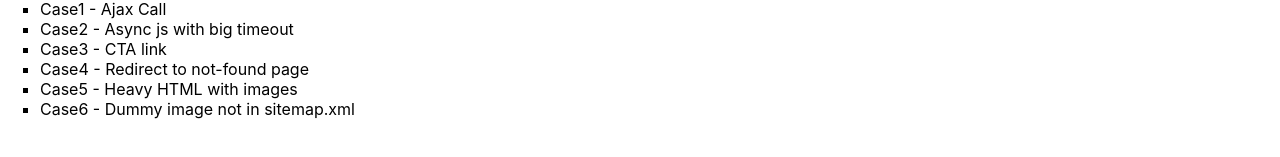
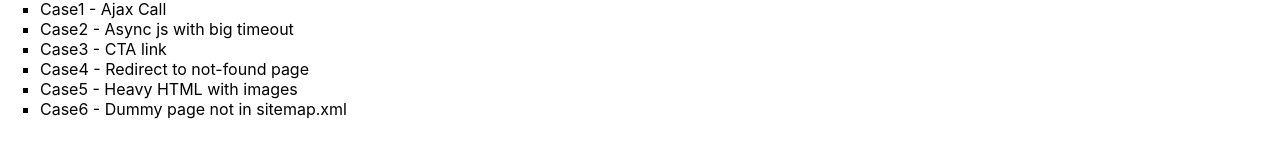
Before and after one commit to Vchouliaras/seo-app, a React app: page / in a window 1280 px wide. Shown: the part 331-488 px from the top of the page. Built offline with nearby package versions, Linux system fonts and the light colour scheme.

Commit message:
Fixes typo

```diff
--- a/src/routes/Home.tsx
+++ b/src/routes/Home.tsx
@@ -23,7 +23,7 @@ const Home: React.SFC<ICase> = ({ location }) => {
         <li> Case3 - CTA link </li>
         <li> Case4 - Redirect to not-found page </li>
         <li> Case5 - Heavy HTML with images </li>
-        <li> Case6 - Dummy image not in sitemap.xml </li>
+        <li> Case6 - Dummy page not in sitemap.xml </li>
       </List>
     </Content>
   )
```
